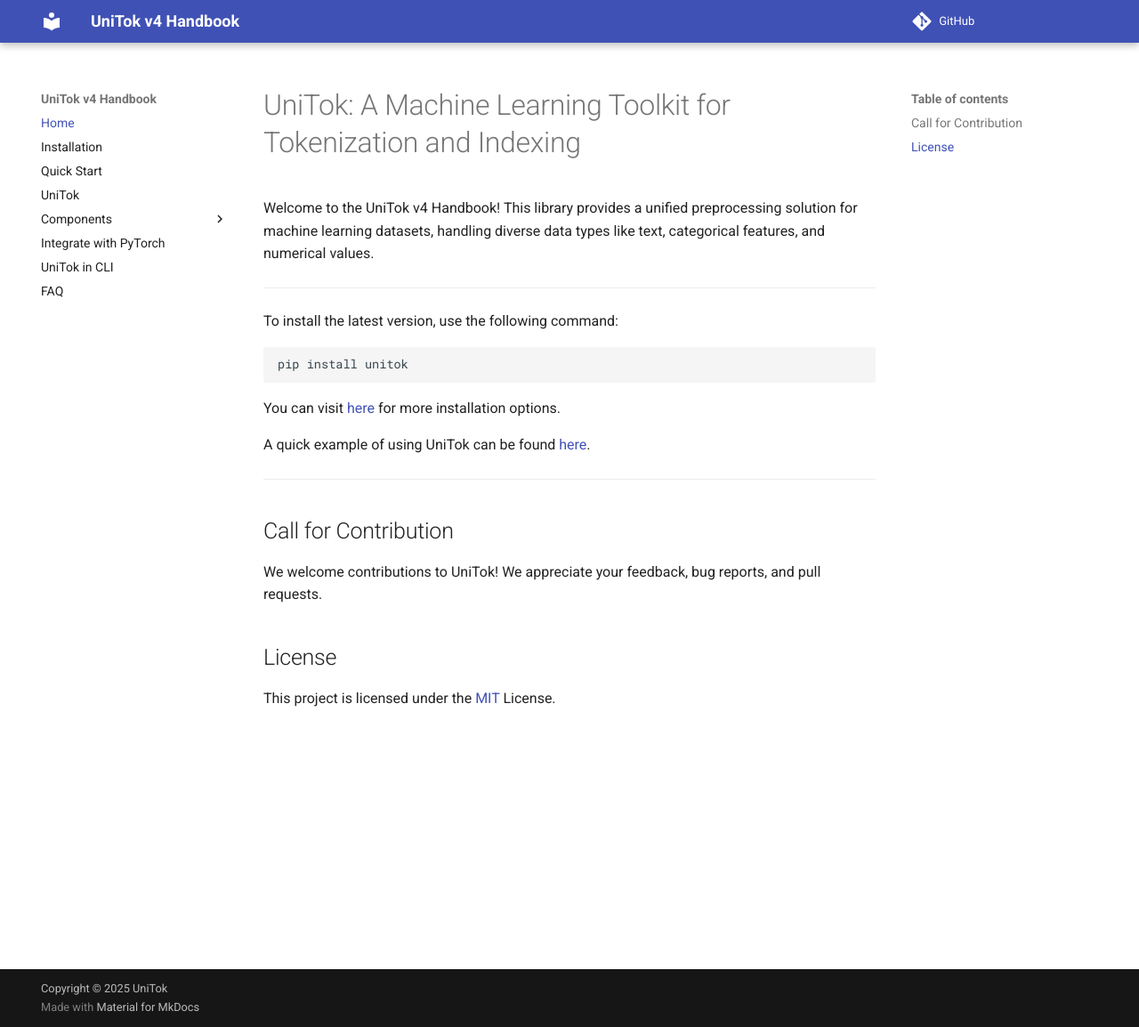
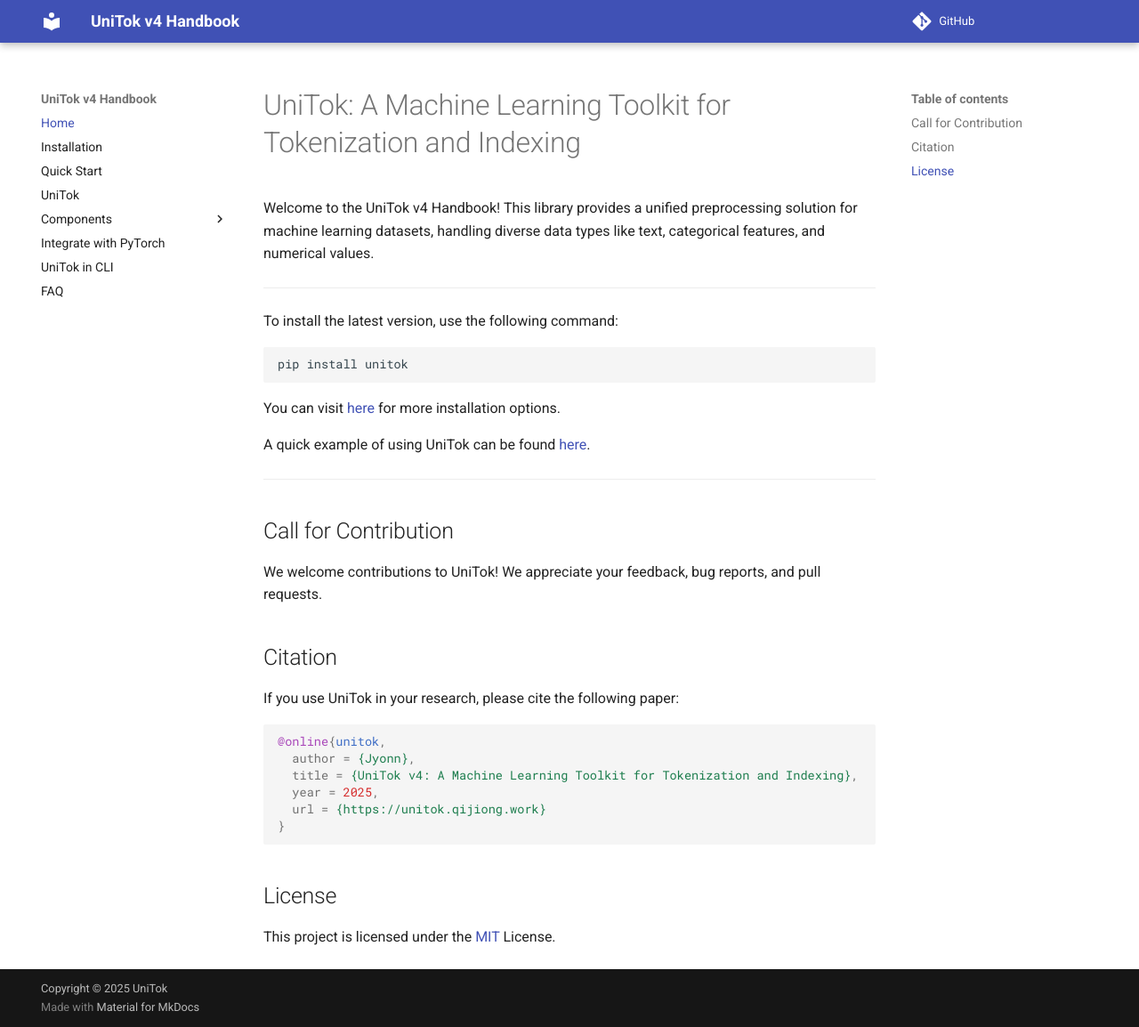
Before and after one commit to Jyonn/UniTok-Handbook, an MkDocs documentation site: the page built from docs/index.md, in a window 1280 px wide and 1154 px high. Shown: the whole window at 89% size. Built offline with MkDocs 1.6.1 and Material for MkDocs 9.7.7, drawn with Linux system fonts in a browser that asks for light colours; comment, search, counter and statistics services are not loaded.

Commit message:
add citation

````diff
--- a/docs/index.md
+++ b/docs/index.md
@@ -21,6 +21,19 @@
 
 We welcome contributions to UniTok! We appreciate your feedback, bug reports, and pull requests.
 
+## Citation
+
+If you use UniTok in your research, please cite the following paper:
+
+```bibtex
+@online{unitok,
+  author = {Jyonn},
+  title = {UniTok v4: A Machine Learning Toolkit for Tokenization and Indexing},
+  year = 2025,
+  url = {https://unitok.qijiong.work}
+}
+```
+
 ## License
 
 This project is licensed under the [MIT](https://raw.githubusercontent.com/Jyonn/UnifiedTokenizer/refs/heads/master/LICENSE) License.
````
Also changed, not shown: site/index.html.
